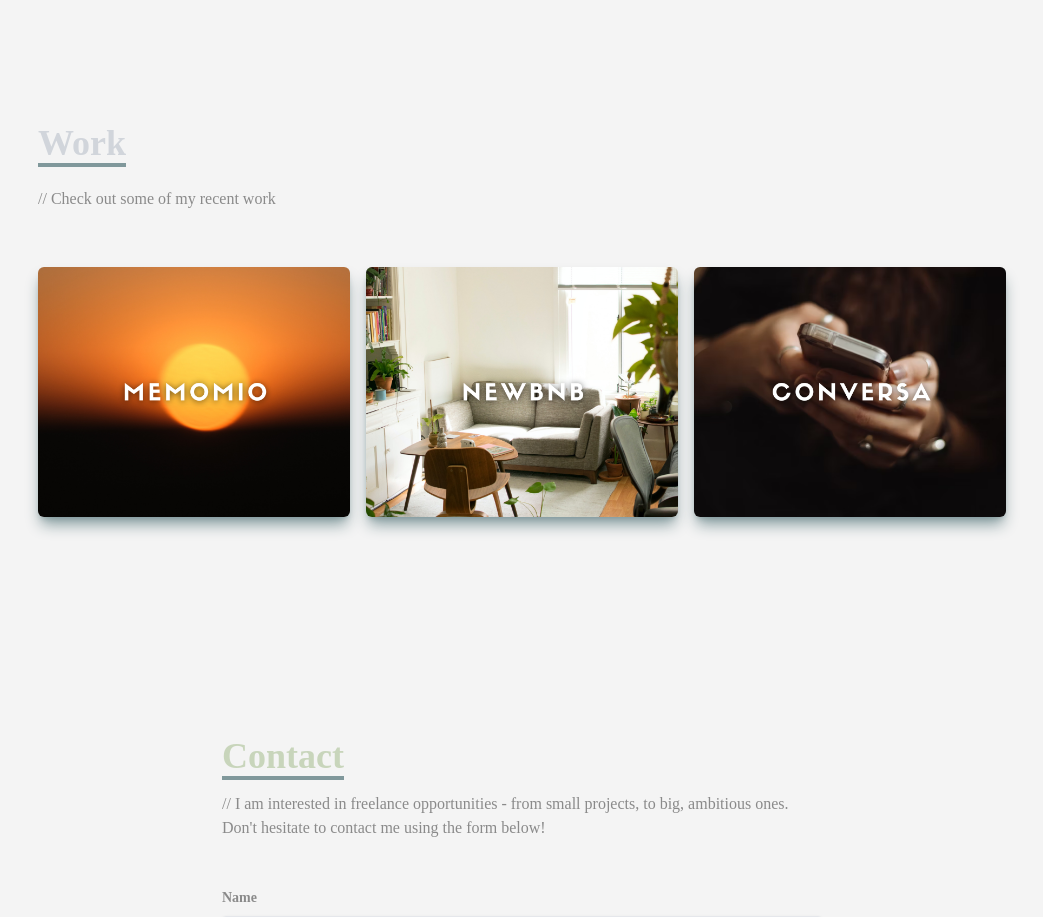
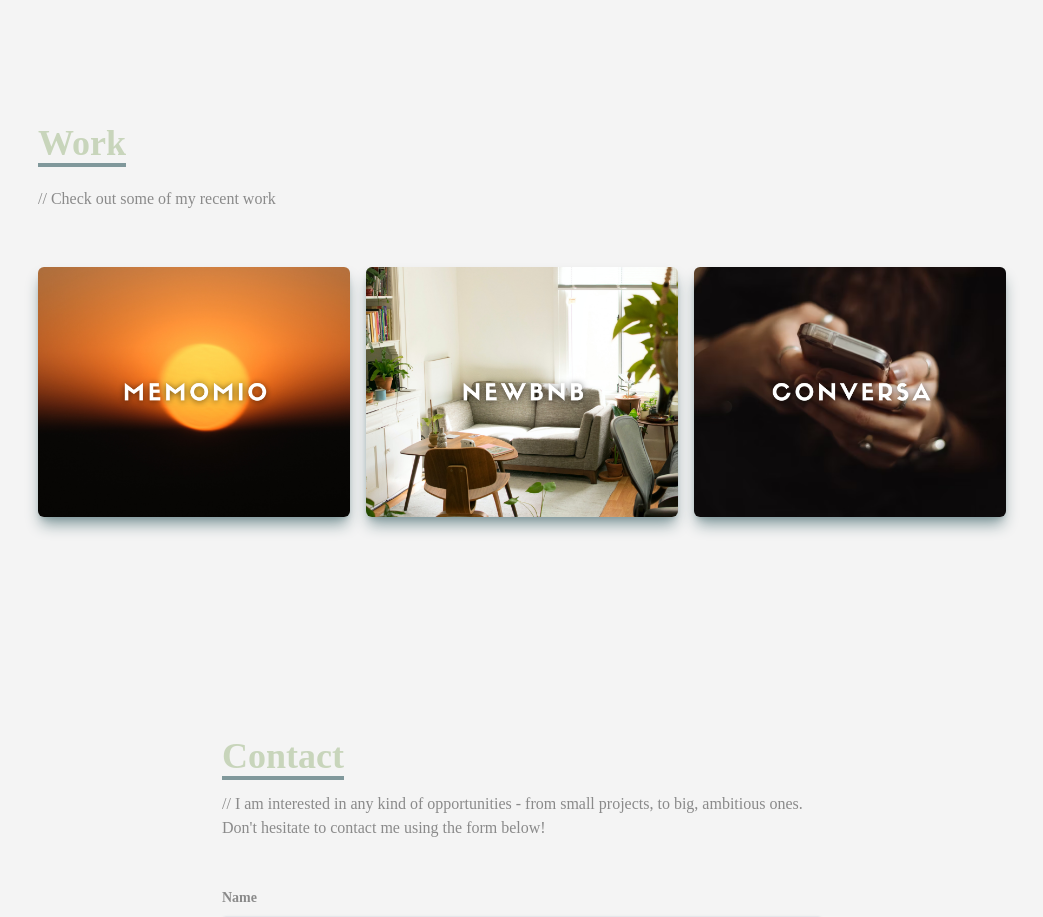
Before and after one commit to itsleonardog/portfolio-react-app, a React (Create React App) app: page / in a window 1280 px wide. Shown: the part 2480-3397 px from the top of the page, without its empty margins (118-1161 px from the left). Built offline with nearby package versions, Linux system fonts and the light colour scheme; the HTML template or start-up script is replaced by a standard one.

Commit message:
change text color of work section

```diff
--- a/src/components/contact.jsx
+++ b/src/components/contact.jsx
@@ -25,7 +25,7 @@ const Contact = () => {
       <form ref={refForm} onSubmit={sendEmail} action='' className='flex flex-col max-w-[600px] w-full'>
         <div className='pb-8'>
           <p className='text-4xl font-bold inline border-b-4 border-[#80989B] text-[#C8D5BB]'>Contact</p>
-          <p className='text-[#8A8A8A] py-4'>// I am interested in freelance opportunities - from small projects,
+          <p className='text-[#8A8A8A] py-4'>// I am interested in any kind of opportunities - from small projects,
             to big, ambitious ones. Don't hesitate to contact me using the form below!</p>
         </div>
 
--- a/src/components/work.jsx
+++ b/src/components/work.jsx
@@ -8,7 +8,7 @@ const Work = () => {
     <div name='work' className='w-full md:h-screen text-[#8A8A8A] bg-[#F4F4F4]'>
       <div className='max-w-[1000px] mx-auto p-4 flex flex-col justify-center w-full h-full'>
         <div className='pb-8'>
-          <p className='text-4xl text-[#C8D5BB] font-bold inline border-b-4 text-gray-300 border-[#80989B]'>Work</p>
+          <p className='text-4xl text-[#C8D5BB] font-bold inline border-b-4 border-[#80989B]'>Work</p>
           <p className='py-6'>// Check out some of my recent work</p>
         </div>
         <div className='grid sm:grid-cols-2 md:grid-cols-3 gap-4'>
```
